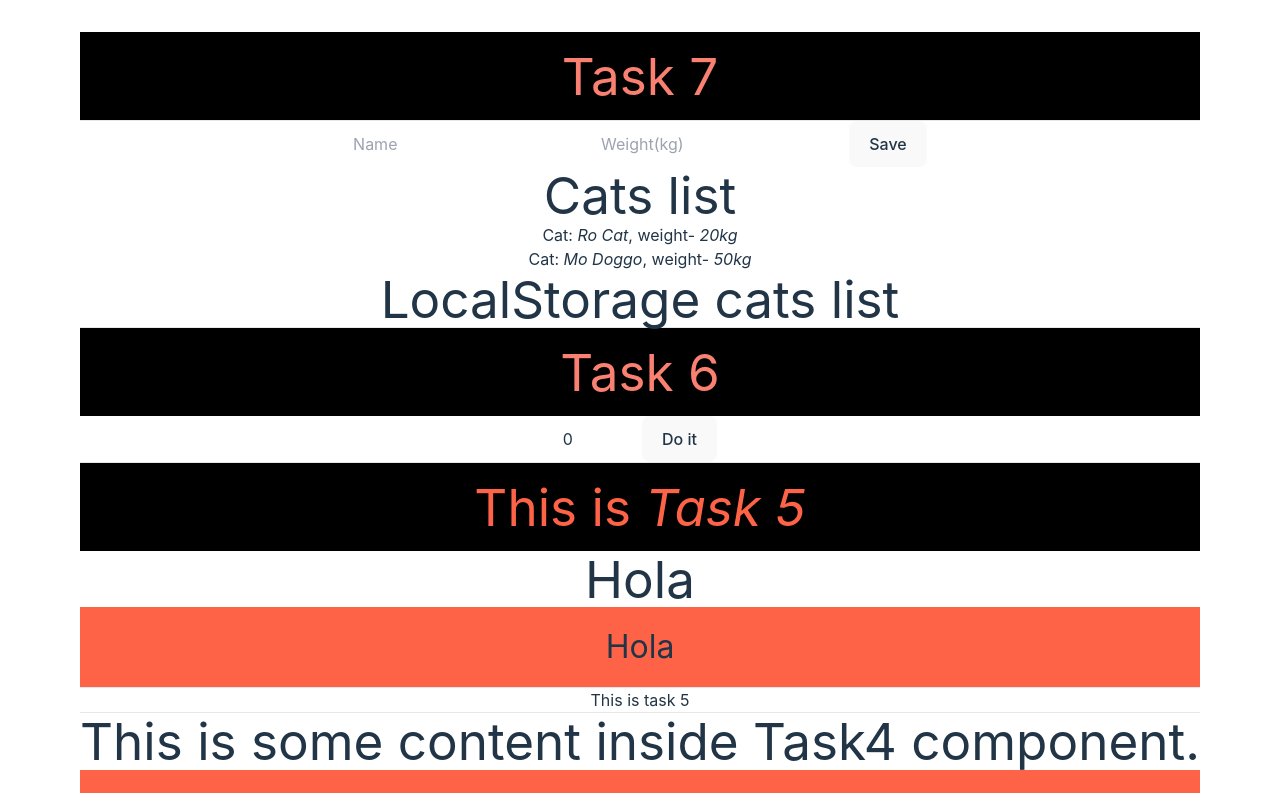
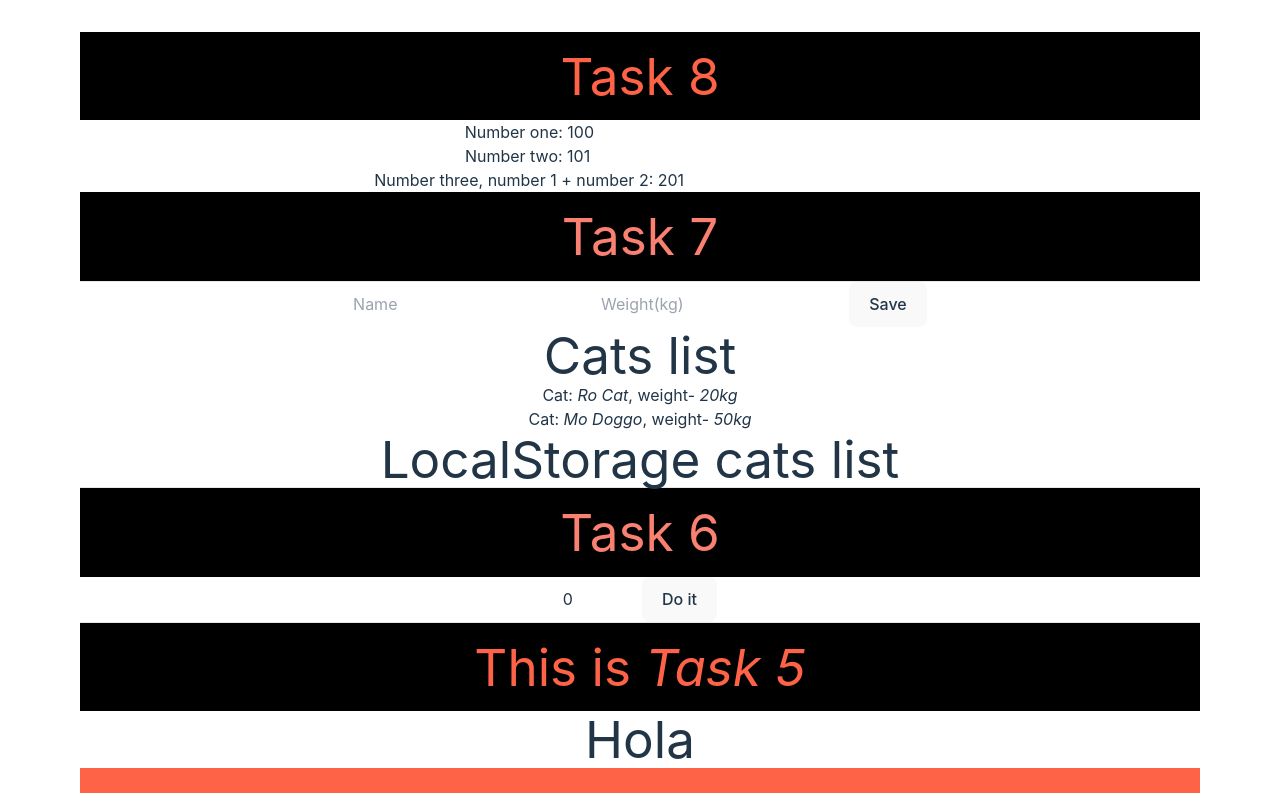
Before and after one commit to rolka/js-online, a React (Vite) app in the folder js/react/homeworks/2024-02-19/homework-vite/: page / in a window 1280 px wide. Shown: the top 793 px of the page. Built offline with nearby package versions, Linux system fonts and the light colour scheme.

Commit message:
homework added -> task 8 done

```diff
--- a/js/react/homeworks/2024-02-19/homework-vite/src/components/Task7/Task7.jsx
+++ b/js/react/homeworks/2024-02-19/homework-vite/src/components/Task7/Task7.jsx
@@ -18,13 +18,12 @@ const getTheCats = () => {
     return 'asdasd';
 }
 
-
 // export const Task7 = ({ catNameArray, setCatNameArray }) =>
 export const Task7 = () =>
 {
     useEffect(() =>
     {
-        console.log(getTheCats());
+        // console.log(getTheCats());
     }, []);
 
     const [ catsLocalStorage, setCatsLocalStorage ] = useState(getCatsFromLocalStorage);
--- /dev/null
+++ b/js/react/homeworks/2024-02-19/homework-vite/src/components/Task8/Task8.jsx
@@ -0,0 +1,57 @@
+// Sukurti komponentą su dviem įvedimo laukeliais.
+// Pradžioje viename laukelyje rodyti skaičių 100 kitame 50.
+// Santykis tarp pirmo ir antro laukelio yra 2.
+// Pakeitus skaičius viename kažkuriame laukelyje turi pasikeisti
+// ir skaičius kitame laukelyje taip, kad santykis išliktų nepakitęs.
+
+import { CustomHeading } from "../CustomHeading/index.jsx";
+import { useState } from "react";
+
+export const Task8 = () =>
+{
+    const [ numberOne, setNumberOne ] = useState(100);
+    const [ numberTwo, setNumberTwo ] = useState(101);
+
+    return (
+        <div>
+            <CustomHeading color='tomato'>
+                <p>Task 8</p>
+            </CustomHeading>
+
+            <div className='my-10'>
+                <div>
+                    <span>Number one: </span>
+                    <input type="number"
+                           value={numberOne}
+                           onChange={(e) =>
+                           {
+                               setNumberOne(e.target.value);
+                               setNumberTwo(e.target.value * 2)
+                           }}
+                    />
+                </div>
+                <div>
+                    <span>Number two: </span>
+                    <input type="number"
+                           value={numberTwo}
+                           onChange={(e) =>
+                           {
+                               setNumberTwo(e.target.value)
+                               setNumberOne(e.target.value / 2)
+                           }}
+                    />
+                </div>
+                <div>
+                    <span>Number three, number 1 + number 2: </span>
+                    <input type="number"
+                           value={ +numberOne + +numberTwo}
+                           onChange={(e) =>
+                           { }}
+                    />
+                </div>
+            </div>
+
+
+        </div>
+    )
+}
--- a/js/react/homeworks/2024-02-19/homework-vite/src/main.jsx
+++ b/js/react/homeworks/2024-02-19/homework-vite/src/main.jsx
@@ -11,6 +11,7 @@ import { Task4 } from "./components/Task4.jsx";
 import { Task5 } from "./components/Task5.jsx";
 import { Task6 } from "./components/Task6/Task6.jsx";
 import { Task7 } from "./components/Task7/Task7.jsx";
+import { Task8 } from "./components/Task8/Task8.jsx";
 
 ReactDOM.createRoot(document.getElementById('root')).render(
   <React.StrictMode>
@@ -18,8 +19,10 @@ ReactDOM.createRoot(document.getElementById('root')).render(
     {/*  <Task1 data={data} />*/}
 
       {/*<Task7 catNameArray={catNameArray} setCatNameArray={setCatNameArray} />*/}
+
+      <Task8/>
+
       <Task7/>
-
       <Task6/>
       <Task5/>
       <Task4>
```
